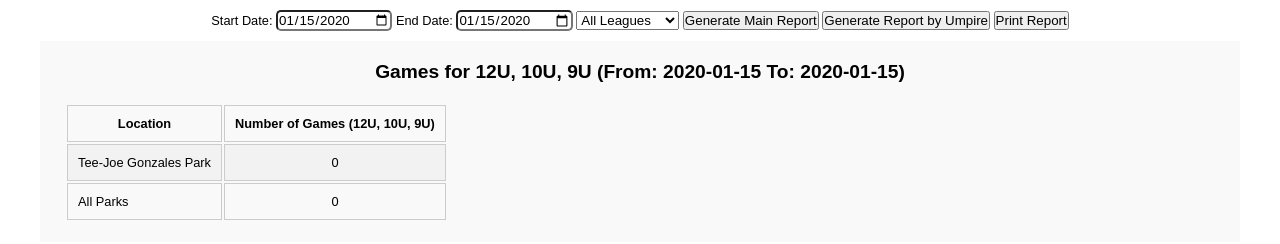
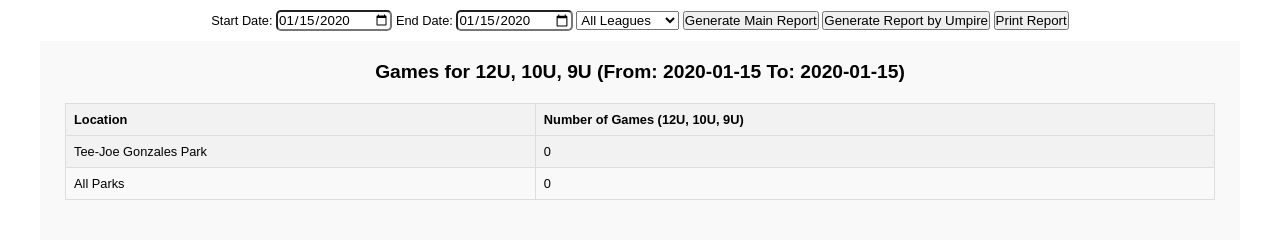
Before and after one commit to TNTEMPLET/ap-umpire-reports, a website with bundled scripts: page index.html in a window 1280 px wide. Both pictures are taken after typing "2020-01-15", "2020-01-15" into the empty fields and a click on the button "Generate Main Report". Built offline with nearby package versions, Linux system fonts and the light colour scheme; no server answers.

Commit message:
updated css added summary-table styles

```diff
--- a/main.css
+++ b/main.css
@@ -149,3 +149,17 @@ tbody tr:nth-child(even) {
     padding: 5px;
     font-weight: bold;
 }
+
+.summary-table {
+    border-collapse: collapse;
+    width: 100%;
+    margin-bottom: 20px;
+}
+.summary-table th, .summary-table td {
+    border: 1px solid #ddd;
+    padding: 8px;
+    text-align: left;
+}
+.summary-table th {
+    background-color: #f2f2f2;
+}
```
